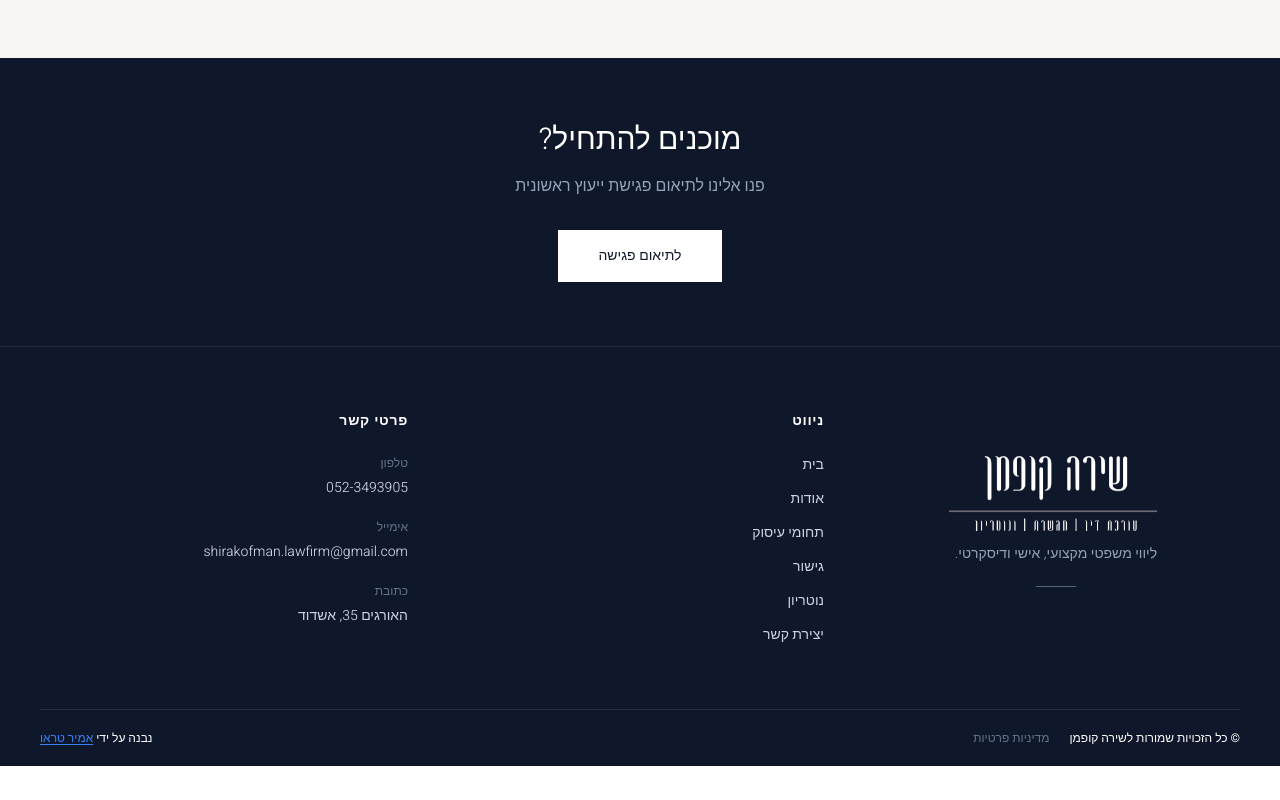
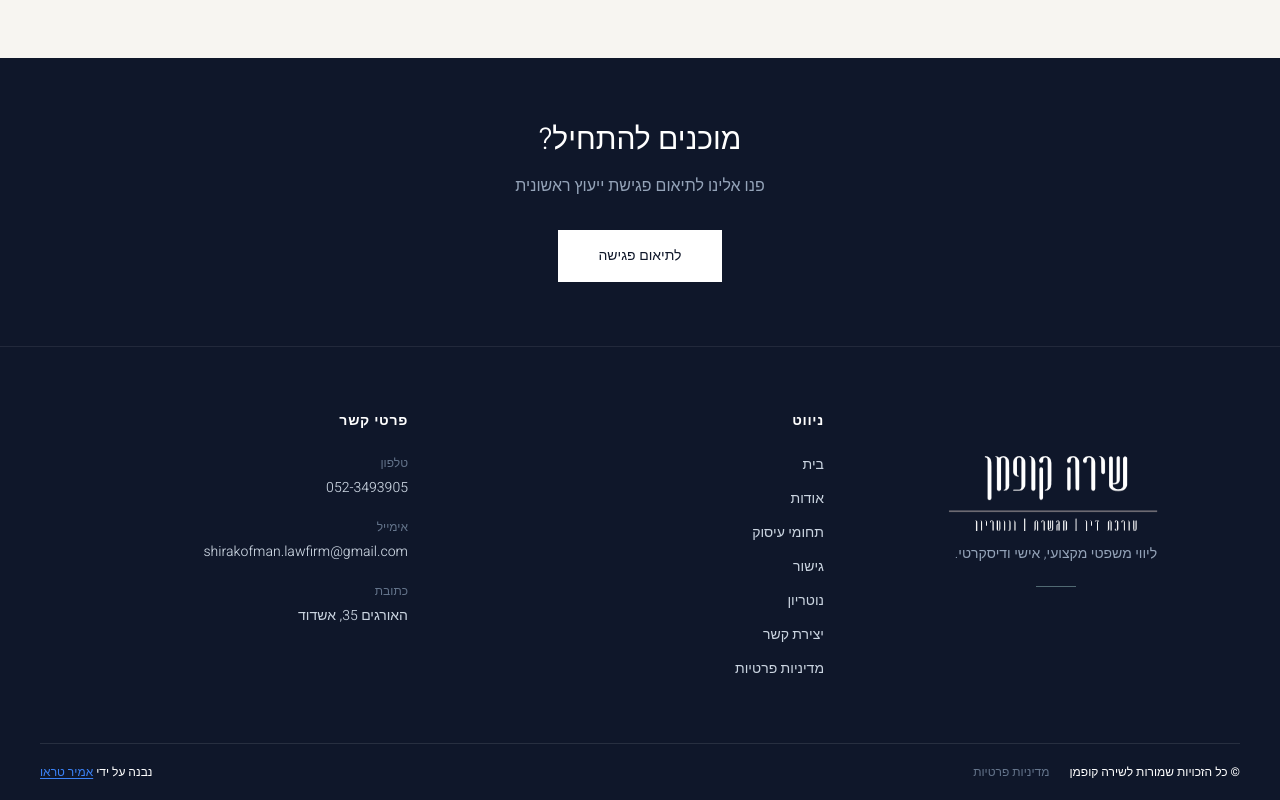
Before and after one commit to trauamir-png/shirakofman, a React (Vite) app: page / in a window 1280 px wide. Shown: the part 2142-2942 px from the top of the page. Before the commit the page ends 2908 px from the top, so only its background shows below. Built offline with nearby package versions, Linux system fonts and the light colour scheme.

Commit message:
move hamburger further right, add privacy policy to footer nav

```diff
--- a/src/components/Footer.jsx
+++ b/src/components/Footer.jsx
@@ -33,6 +33,15 @@ export default function Footer() {
                   {item.label}
                 </Link>
               ))}
+              <Link
+                to="/privacy-policy"
+                className="text-sm font-light transition-colors duration-200"
+                style={{ color: '#CBD5E1' }}
+                onMouseEnter={(e) => (e.currentTarget.style.color = '#FFFFFF')}
+                onMouseLeave={(e) => (e.currentTarget.style.color = '#CBD5E1')}
+              >
+                מדיניות פרטיות
+              </Link>
             </nav>
           </div>
 
--- a/src/components/Header.jsx
+++ b/src/components/Header.jsx
@@ -22,7 +22,7 @@ export default function Header() {
       className={`fixed top-0 right-0 left-0 z-50 bg-white transition-shadow duration-300 ${scrolled ? 'shadow-sm' : ''}`}
       style={{ borderBottom: '1px solid #E5E7EB' }}
     >
-      <div className="max-w-7xl mx-auto pr-5 pl-8 md:px-10">
+      <div className="max-w-7xl mx-auto pr-5 pl-20 md:px-10">
         <div className="flex items-center justify-between" style={{ height: '170px' }}>
 
           {/* Logo */}
```
